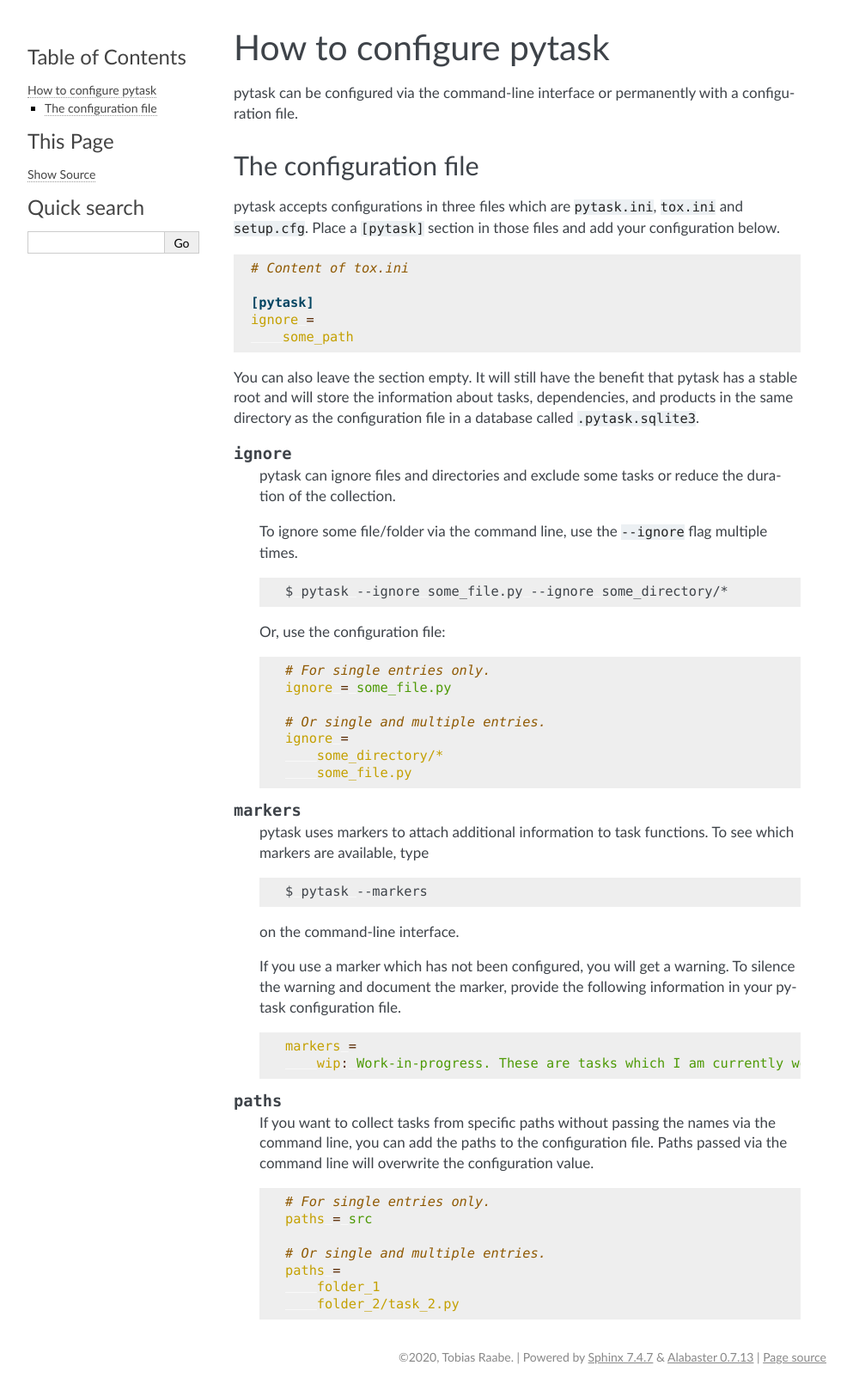
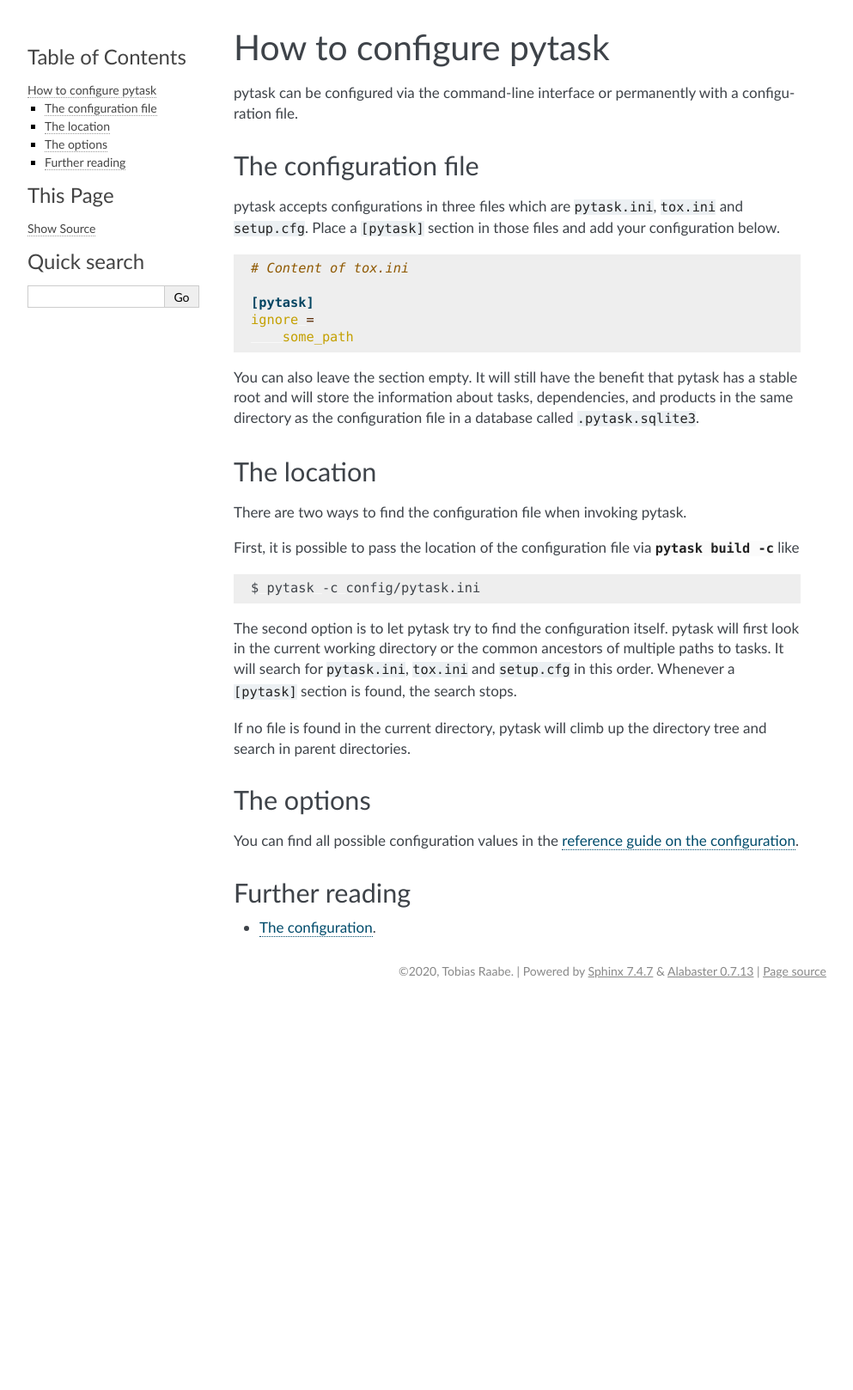
Before and after one commit to pytask-dev/pytask, a Sphinx documentation site: the page built from docs/tutorials/how_to_configure_pytask.rst, in a window 1280 px wide. Shown: the whole page at 86% size, without its empty margins (148-1141 px from the left). Built offline with Sphinx 7.4.7, drawn with Linux system fonts in a browser that asks for light colours; pages that are not in the unit, such as notebooks, are missing from menus; after the commit the page ends 1168 px from its top, so only the background shows below that.

Commit message:
Document configuration values.

```diff
--- a/README.rst
+++ b/README.rst
@@ -93,7 +93,7 @@ Here are some details:
 
 To execute the task, type the following command on the command-line
 
-.. code-block::
+.. code-block:: console
 
     $ pytask
     ========================= Start pytask session =========================
--- a/docs/reference_guides/index.rst
+++ b/docs/reference_guides/index.rst
@@ -8,6 +8,7 @@ additional details on the inner workings of pytask.
    :maxdepth: 1
 
    command_line_interface
+   configuration
    hookspecs
    marks
 
--- a/docs/tutorials/how_to_configure_pytask.rst
+++ b/docs/tutorials/how_to_configure_pytask.rst
@@ -25,64 +25,35 @@ stable root and will store the information about tasks, dependencies, and produc
 the same directory as the configuration file in a database called ``.pytask.sqlite3``.
 
 
-.. confval:: ignore
+The location
+------------
 
-    pytask can ignore files and directories and exclude some tasks or reduce the
-    duration of the collection.
+There are two ways to find the configuration file when invoking pytask.
 
-    To ignore some file/folder via the command line, use the ``--ignore`` flag multiple
-    times.
+First, it is possible to pass the location of the configuration file via
+:option:`pytask build -c` like
 
-    .. code-block:: bash
+.. code-block:: bash
 
-        $ pytask --ignore some_file.py --ignore some_directory/*
+    $ pytask -c config/pytask.ini
 
-    Or, use the configuration file:
+The second option is to let pytask try to find the configuration itself. pytask will
+first look in the current working directory or the common ancestors of multiple paths to
+tasks. It will search for ``pytask.ini``, ``tox.ini`` and ``setup.cfg`` in this order.
+Whenever a ``[pytask]`` section is found, the search stops.
 
-    .. code-block:: ini
-
-        # For single entries only.
-        ignore = some_file.py
-
-        # Or single and multiple entries.
-        ignore =
-            some_directory/*
-            some_file.py
+If no file is found in the current directory, pytask will climb up the directory tree
+and search in parent directories.
 
 
-.. confval:: markers
+The options
+-----------
 
-    pytask uses markers to attach additional information to task functions. To see which
-    markers are available, type
-
-    .. code-block:: bash
-
-        $ pytask --markers
-
-    on the command-line interface.
-
-    If you use a marker which has not been configured, you will get a warning. To
-    silence the warning and document the marker, provide the following information in
-    your pytask configuration file.
-
-    .. code-block:: ini
-
-        markers =
-            wip: Work-in-progress. These are tasks which I am currently working on.
+You can find all possible configuration values in the :doc:`reference guide on the
+configuration <../reference_guides/configuration>`.
 
 
-.. confval:: paths
+Further reading
+---------------
 
-    If you want to collect tasks from specific paths without passing the names via the
-    command line, you can add the paths to the configuration file. Paths passed via the
-    command line will overwrite the configuration value.
-
-    .. code-block:: ini
-
-        # For single entries only.
-        paths = src
-
-        # Or single and multiple entries.
-        paths =
-            folder_1
-            folder_2/task_2.py
+- :doc:`../reference_guides/configuration`.
--- a/docs/tutorials/how_to_write_a_task.rst
+++ b/docs/tutorials/how_to_write_a_task.rst
@@ -24,7 +24,7 @@ task in the next :doc:`tutorial <how_to_define_dependencies_products>`.
 
 To execute the task, type the following command on the command-line
 
-.. code-block::
+.. code-block:: console
 
     $ pytask task_hello.py
     ========================= Start pytask session =========================
```
Also changed, not shown: docs/reference_guides/configuration.rst (added, +117 -0 lines), docs/tutorials/how_to_clean.rst (+5 -25 lines), 7 other files.
